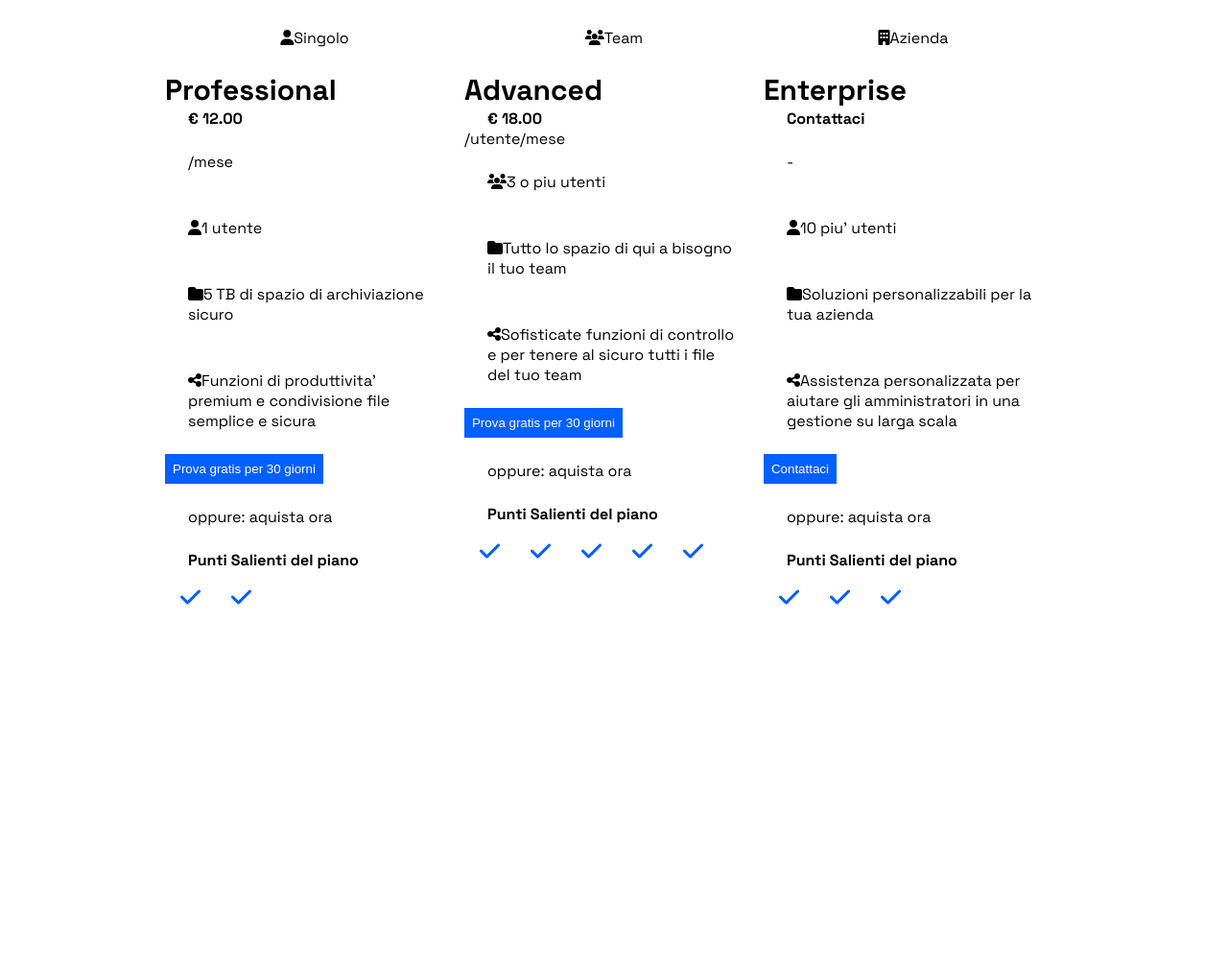
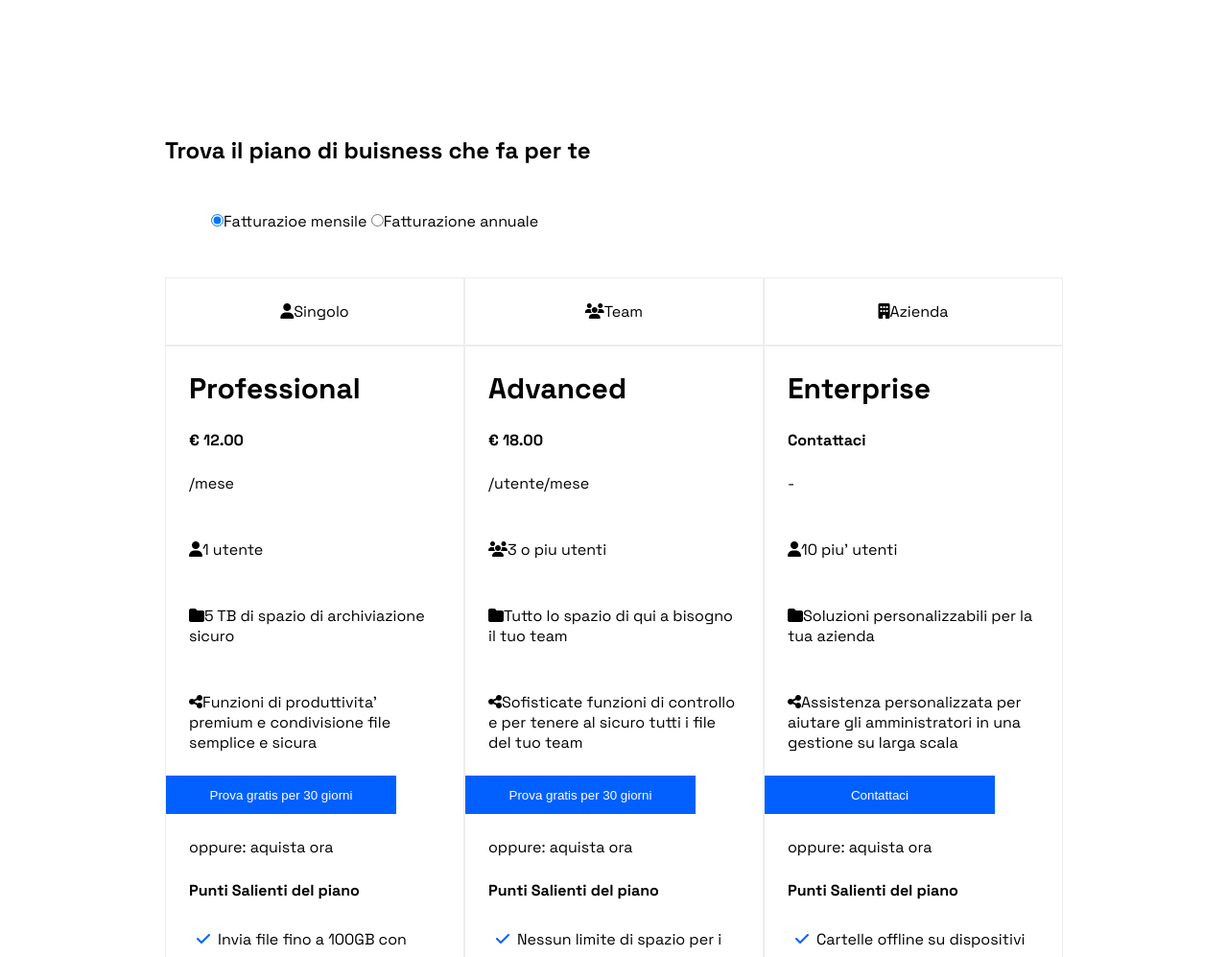
Before and after one commit to LorenzoScalvini/htmlcss-dropbox, a plain HTML site: page index.html in a window 1280 px wide. Shown: the part 818-1815 px from the top of the page at 96% size. Before the commit the page ends 1470 px from the top, so only its background shows below. Drawn offline with Linux system fonts and the light colour scheme.

Commit message:
ADD: contenuto planning + collaborazione

```diff
--- a/css/app.css
+++ b/css/app.css
@@ -41,9 +41,23 @@ strong{
 
 h5 {
 	font-size: 30px;
+	padding: 1.5rem;
+}
+
+h1 {
+	padding-top: 9rem;
 }
 
 /* CONTAINER & LAYOUT*/
+.container-full {
+	max-width: 100%;
+	margin: 0 auto;
+	padding: 2 2rem;
+	display: flex;
+	justify-content: space-between;
+	align-items: center;
+}
+
 .container {
 	max-width: 1200px;
 	margin: 0 auto;
@@ -60,7 +74,6 @@ h5 {
 	display: flex;
 	flex-wrap: wrap;
 }
-
 
 .col-100 {
 	width: 100%;
@@ -89,17 +102,12 @@ h5 {
 	height: 4rem;
 }
 
-.nav-size{
-	width: 100%;
-}
 
 .menu {
-	width: 100%;
 	display: flex;
 	justify-content: space-between;
 	align-items: center;
 }
-
 /* HERO */
 .hero-title {
 	text-align: center;
@@ -113,11 +121,16 @@ h5 {
 /*  Other / utilities */
 
 .btn {
-	width: auto;
-	height: 1.8;
-	border: none;
+	width:4.4rem;
+	height: 1.8rem;
 	cursor: pointer;
 	padding: 0.5rem;
+	border:none;
+}
+
+.btn-wide {
+	width: 15rem;
+	height: 2.5rem;
 }
 
 .btn.btn-blue {
@@ -125,8 +138,15 @@ h5 {
 	color: #ffffff;
 }
 
+.btn.btn-blue {
+	background-color: #0160ff;
+	color: #ffffff;
+	border:black;
+}
+
 .icon-style {
-	font-size: 40px;
+	font-size: 1rem;
+	padding: 1rem;
 }
 
 .form-style{
@@ -139,9 +159,17 @@ h5 {
 
 .icon-size{
 	font-size: 4rem;
+	padding: 1rem;
 }
 
 .check-style {
 	color: #0160ff;
-	font-size: 24px;
+	font-size: 1rem;
+	padding: 0.5rem;
 }
+
+.border-grey {
+	border-style: solid;
+	border-color: #ededed;
+	border-width: 0.5px;
+}
--- a/index.html
+++ b/index.html
@@ -9,8 +9,7 @@
    </head>
    <body>
       <header>
-        <nav class="navbar">
-            <div class="nav-size">
+         <nav class="container-full">
             <div class="menu">
                <div>
                      <ul>
@@ -21,13 +20,12 @@
                      </ul>
                      </div>
                      <div>
-                        <ul>
+                     <ul >
                         <li><a href="http://">Supporto</a></li>
                         <li><a href="http://">Contatta l'ufficio vendite</a></li>
                         <li><a href="http://">Accedi</a></li>
                         <li><button class="btn btn-blue">Inizia</button></li>
                      </ul>
-                    </div>
                   </div>
             </div>
          </nav>
@@ -43,7 +41,7 @@
                      </div>
                      <div class="col-30">
                         <p>Lorem ipsum dolor sit amet consectetur adipisicing elit. Ut debitis consequatur maiores harum error cum eum impedit nam dolorem iste suscipit vel blanditiis similique sapiente, tempora distinctio eius cupiditate, facere possimus magnam deleniti. Necessitatibus, nam? Dolorum suscipit in placeat aliquam?</p>
-                            <button class="btn btn-blue">Inizia la tua prova gratuita</button>
+                        <button class="btn btn-blue btn-wide">Inizia la tua prova gratuita</button>
                         <p>Annulla in qualunque momento</p>
                         <i class="fa-solid fa-arrow-down icon-size"></i>
                      </div>
@@ -55,11 +53,10 @@
             </section>
          </div>
 
-
     <section class="section">
             <div class="container-small">
             <div class="row">
-                        <div class="col-100">
+               <div class="col-100 ">
                   <h1>Trova il piano di buisness che fa per te</h1>
                   <form class="form-style">
                      <label class="radio-inline">
@@ -69,89 +66,120 @@
                      <input type="radio" name="radioB">Fatturazione annuale
                      </label>
                   </form>
-                        </div>
+
+
+
+            <div class="row">
+
+
+
+
                <div class="col-33">
+                     <div class="border-grey">
                         <p class="text-center"><i class="fa-solid fa-user"></i>Singolo</p>
                      </div>
-						<div class="col-33">
-                            <p class="text-center"><i class="fa-solid fa-users"></i>Team</p>
-                        </div>
-						<div class="col-33">
-                            <p class="text-center"><i class="fa-solid fa-building"></i>Azienda</p>
-                        </div>
-
-                        <div class="col-33">
+                     <div class="border-grey">
                         <h5>Professional</h5>
                         <strong>&euro; 12.00</strong>
                         <p>/mese</p>
-
-                            <div>
                         <p><i class="fa-solid fa-user"></i>1 utente</p>
                         <p><i class="fa-solid fa-folder"></i>5 TB di spazio di archiviazione sicuro</p>
                         <p><i class="fa-solid fa-share-nodes"></i>Funzioni di produttivita' premium e condivisione file semplice e sicura</p>
-                                <button class="btn btn-blue">Prova gratis per 30 giorni</button>
+                        <button class="btn btn-blue btn-wide">Prova gratis per 30 giorni</button>
                         <p>oppure: <a href="http://">aquista ora</a></p>
-
                         <div>
                             <strong>Punti Salienti del piano</strong>
-                                <ul>
-                                    <li><i class="fa-solid fa-check check-style"></i></li>
-                                    <li><i class="fa-solid fa-check check-style"></i></li>
-                                </ul>
+                            <p><i class="fa-solid fa-check check-style"></i>Invia file fino a 100GB con Dropbox Transfert</p>
+                            <p><i class="fa-solid fa-check check-style"></i>Cartelle offline su dispositivi mobili</p>
                         </div>
                      </div>
                 </div>
 
+
+
+
+
                <div class="col-33">
+                    <div class="border-grey">
+                        <p class="text-center"><i class="fa-solid fa-users"></i>Team</p>
+                    </div>
+                    <div class="border-grey">
                         <h5>Advanced</h5>
                         <strong>&euro; 18.00</strong><br>
-                            /utente/mese
-
-                            <div>
+                        <p>/utente/mese</p>
                         <p><i class="fa-solid fa-users"></i>3 o piu utenti</p>
                         <p><i class="fa-solid fa-folder"></i>Tutto lo spazio di qui a bisogno il tuo team</p>
                         <p><i class="fa-solid fa-share-nodes"></i>Sofisticate funzioni di controllo e per tenere al sicuro tutti i file del tuo team</p>
-                                <button class="btn btn-blue">Prova gratis per 30 giorni</button>
+                        <button class="btn btn-blue btn-wide">Prova gratis per 30 giorni</button>
                         <p>oppure: <a href="http://">aquista ora</a></p>
 
+                        <strong>Punti Salienti del piano</strong>
+                        <p><i class="fa-solid fa-check check-style"></i>Nessun limite di spazio per i file</p>
+                        <p><i class="fa-solid fa-check check-style"></i>Cartelle offline su dispositivi mobili</p>
+                        <p><i class="fa-solid fa-check check-style"></i>Risparmio del 50% rispetto alle iscrizioni singole</p>
+                        <p><i class="fa-solid fa-check check-style"></i>Possibilità di inserire nuovi membri nel team</p>
+                        <p><i class="fa-solid fa-check check-style"></i>Gestione dei permessi in base ai ruoli</p>
+                    </div>
+               </div>
+
+
+
+
+               <div class="col-33">
+                     <div class="border-grey">
+                           <p class="text-center"><i class="fa-solid fa-building"></i>Azienda</p>
+                     </div>
+                     <div class="border-grey">
+                           <h5>Enterprise</h5>
+                           <strong>Contattaci</strong>
+                           <p>-</p>
+                           <p><i class="fa-solid fa-user"></i>10 piu' utenti</p>
+                           <p><i class="fa-solid fa-folder"></i>Soluzioni personalizzabili per la tua azienda</p>
+                           <p><i class="fa-solid fa-share-nodes"></i>Assistenza personalizzata per aiutare gli amministratori in una gestione su larga scala</p>
+                           <button class="btn btn-blue btn-wide">Contattaci</button>
+                           <p>oppure: <a href="http://">aquista ora</a></p>
                      <div>
                            <strong>Punti Salienti del piano</strong>
-                                <ul>
-                                    <li><i class="fa-solid fa-check check-style"></i></li>
-                                    <li><i class="fa-solid fa-check check-style"></i></li>
-                                    <li><i class="fa-solid fa-check check-style"></i></li>
-                                    <li><i class="fa-solid fa-check check-style"></i></li>
-                                    <li><i class="fa-solid fa-check check-style"></i></li>
-                                </ul>
+                           <p><i class="fa-solid fa-check check-style"></i>Cartelle offline su dispositivi mobili</p>
+                           <p><i class="fa-solid fa-check check-style"></i>Servizio assistenza 24h</p>
+                           <p><i class="fa-solid fa-check check-style"></i>Possibilità di personalizzazione totale</p>
                      </div>
                   </div>
                </div>
 
-						<div class="col-33">
+               <div class="col-100 ">
+                  <div class="border-grey">
+                    <p class="text-center"><i class="fa-solid fa-building"></i>Azienda</p>
+                  </div>
+
+                  <div class="border-grey">
                     <h5>Enterprise</h5>
-                            <strong>Contattaci</strong>
-                            <p>-</p>
-
-                            <div>
-                                <p><i class="fa-solid fa-user"></i>10 piu' utenti</p>
-                                <p><i class="fa-solid fa-folder"></i>Soluzioni personalizzabili per la tua azienda</p>
-                                <p><i class="fa-solid fa-share-nodes"></i>Assistenza personalizzata per aiutare gli amministratori in una gestione su larga scala</p>
-                                <button class="btn btn-blue">Contattaci</button>
-                                <p>oppure: <a href="http://">aquista ora</a></p>
-
-                            <div>
-                                <strong>Punti Salienti del piano</strong>
-                                <ul>
-                                    <li><i class="fa-solid fa-check check-style"></i></li>
-                                    <li><i class="fa-solid fa-check check-style"></i></li>
-                                    <li><i class="fa-solid fa-check check-style"></i></li>
-                                </ul>
+                    <strong>Contatta l'uffio vendite</strong>
+                    <p>Lorem ipsum dolor sit amet, consectetur adipisicing elit. Officiis alias quam nemo nihil aspernatur consequatur dolore, mollitia non praesentium pariatur eligendi perspiciatis omnis tempora eius impedit, recusandae soluta deserunt iusto?</p>
+                  </div>
                   </div>
             </div>
         </div>
     </div>
 </section>
 
+<section>
+   <div class="container-small">
+      <div class="row">
+
+         <div class="col-70">
+            <img src="./img/partner.png" alt="Immagine partner lavoro">
+         </div>
+
+         <div class="col-30">
+            <h5>Entra in contatto con un partner Dropbox</h5>
+            <p>Trova un partner Dropbox e HelloSign di fiducia. <br> Ottieni soluzioni e i servizi necessari per raggiungere  i tuoi obbiettivi aziendali,
+            tra cui l'implementazione, integrazione, gestione e supporto continui</p>
+               <button class="btn btn-wide btn-white">Trova un partner</button>
+         </div>
+      </div>
+   </div>
+</section>
       </main>
    </body>
 </html>
```
Lines whose indentation alone changed are shown as unchanged.
